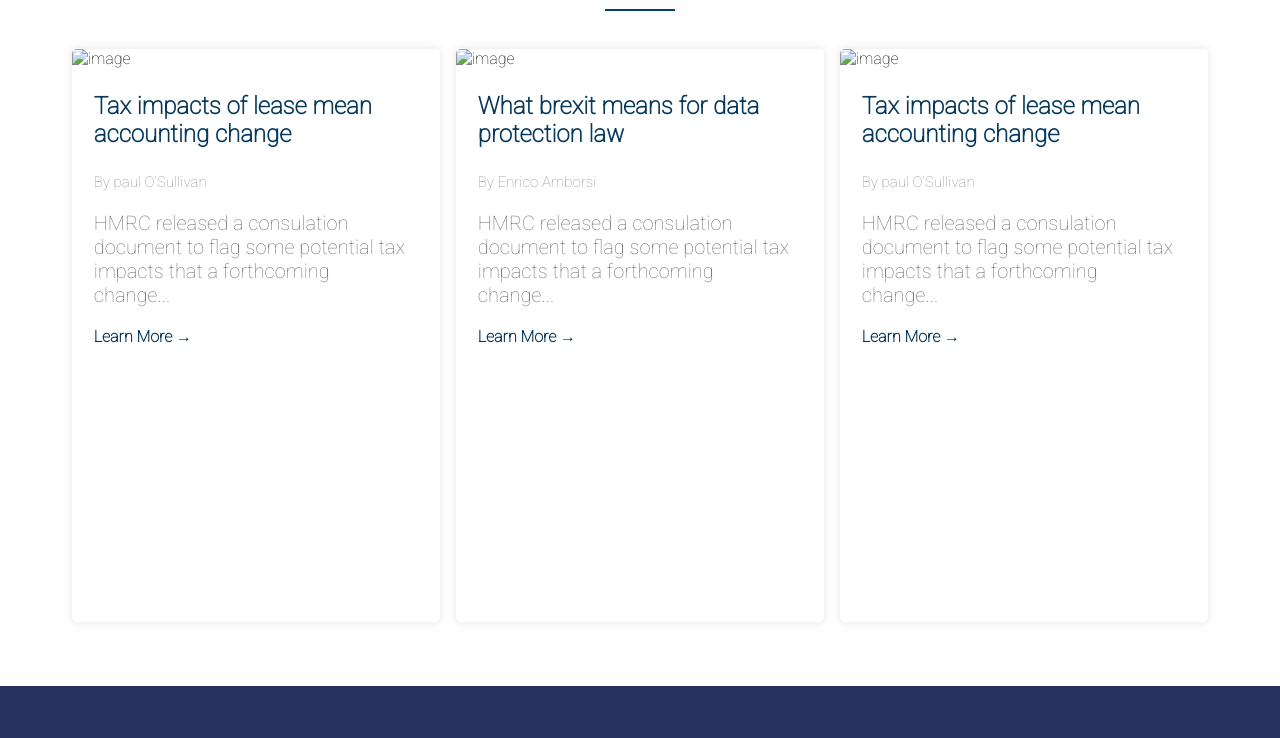
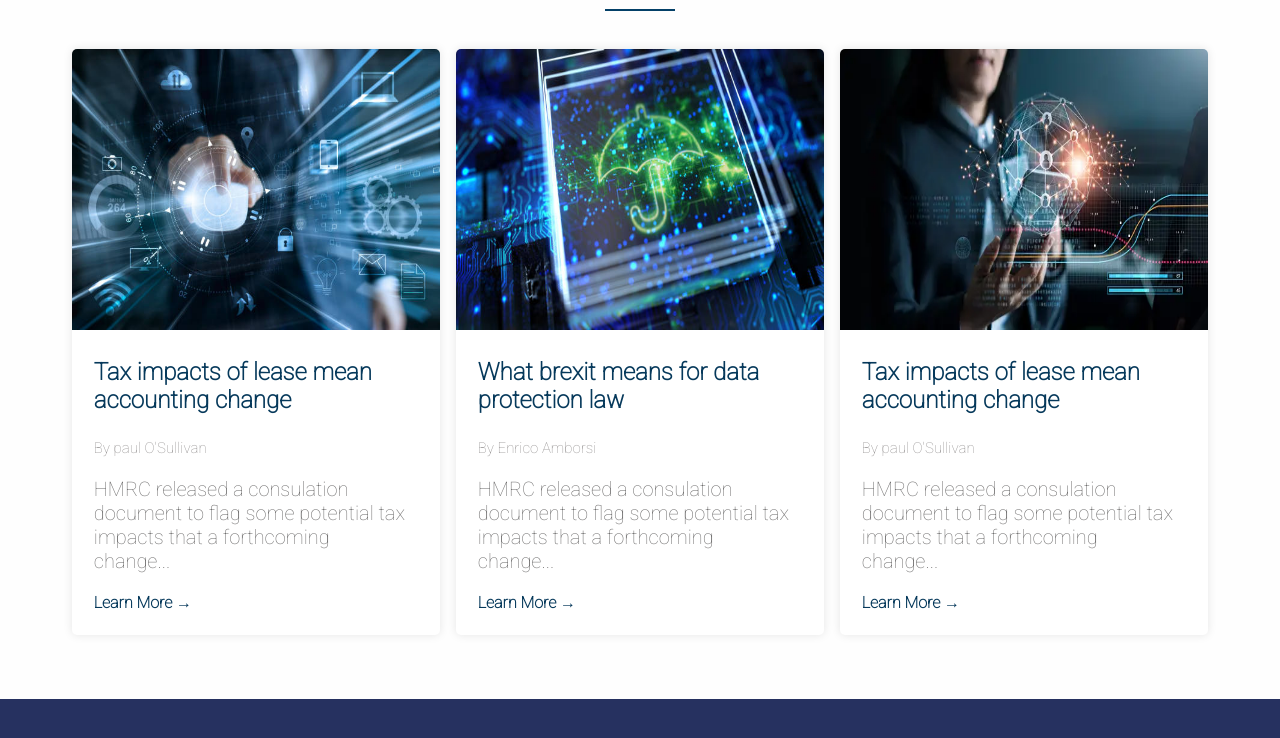
Before and after one commit to AhmedAlshareif/Latest-News-Section, a plain HTML site: page index.html in a window 1280 px wide. Shown: the part 62-800 px from the top of the page. Drawn offline with Linux system fonts and the light colour scheme; the site is published under a folder, as on GitHub Pages, so addresses that start at the root find nothing.

Commit message:
fix images issue

```diff
--- a/index.html
+++ b/index.html
@@ -23,7 +23,7 @@
     <div class="container">
         <div class="card">
             <div class="image">
-                <img src="/images/image3.jpg" alt="image">
+                <img src="./images/image3.jpg" alt="image">
             </div>
             <div class="details">
                 <h3>Tax impacts of lease mean accounting change</h3>
@@ -35,7 +35,7 @@
         </div>
         <div class="card">
             <div class="image">
-                <img src="/images/image2.jpg" alt="image">
+                <img src="./images/image2.jpg" alt="image">
             </div>
             <div class="details">
                 <h3>What brexit means for data protection law</h3>
@@ -47,7 +47,7 @@
         </div>
         <div class="card">
             <div class="image">
-                <img src="/images/image4.webp" alt="image">
+                <img src="./images/image4.webp" alt="image">
             </div>
             <div class="details">
                 <h3>Tax impacts of lease mean accounting change</h3>
@@ -101,8 +101,6 @@
                         </a>
                         <span>google+</span>
                     </li>
-
-
                 </ul>
             </div>
         </div>
--- a/style.css
+++ b/style.css
@@ -31,7 +31,7 @@ body {
 .card {
     background-color: #fff;
     width: 32%;
-    min-width: 200px;
+    min-width: 350px;
     height: 100%;
     min-height: 550px;
     padding-bottom: 2%;
```
